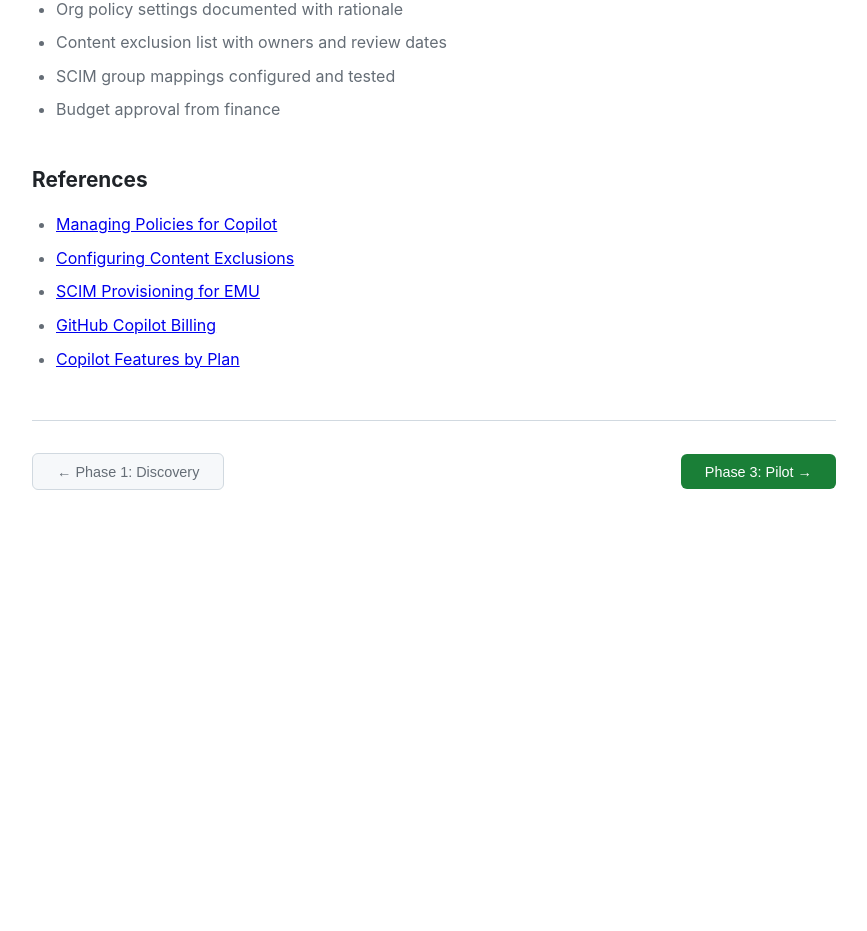
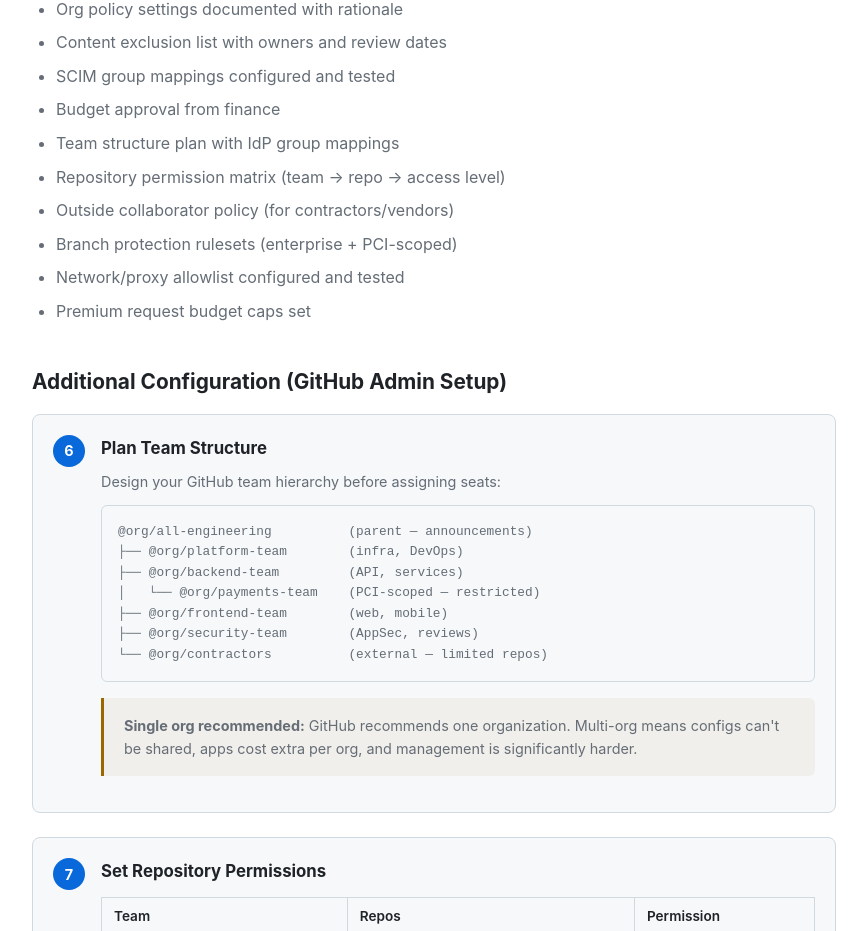
Before and after one commit to yuanlu380/Github-copilot-enablement, a React (Vite) app in the folder website/: page /#/phase-2 in a window 1280 px wide. Shown: the part 2851-3782 px from the top of the page, without its empty margins (276-1143 px from the left). Before the commit the page ends 3373 px from the top, so only its background shows below. Built offline with nearby package versions, Linux system fonts and the light colour scheme.

Commit message:
update webpage

```diff
--- a/website/src/pages/Phase2.jsx
+++ b/website/src/pages/Phase2.jsx
@@ -145,7 +145,110 @@
           <li>Content exclusion list with owners and review dates</li>
           <li>SCIM group mappings configured and tested</li>
           <li>Budget approval from finance</li>
+          <li>Team structure plan with IdP group mappings</li>
+          <li>Repository permission matrix (team → repo → access level)</li>
+          <li>Outside collaborator policy (for contractors/vendors)</li>
+          <li>Branch protection rulesets (enterprise + PCI-scoped)</li>
+          <li>Network/proxy allowlist configured and tested</li>
+          <li>Premium request budget caps set</li>
         </ul>
+      </section>
+
+      <section className="content-section">
+        <h2>Additional Configuration (GitHub Admin Setup)</h2>
+
+        <div className="step">
+          <div className="step-number">6</div>
+          <div className="step-content">
+            <h3>Plan Team Structure</h3>
+            <p>Design your GitHub team hierarchy before assigning seats:</p>
+            <pre className="code-block">{`@org/all-engineering          (parent — announcements)
+├── @org/platform-team        (infra, DevOps)
+├── @org/backend-team         (API, services)
+│   └── @org/payments-team    (PCI-scoped — restricted)
+├── @org/frontend-team        (web, mobile)
+├── @org/security-team        (AppSec, reviews)
+└── @org/contractors          (external — limited repos)`}</pre>
+            <div className="callout callout-warning">
+              <strong>Single org recommended:</strong> GitHub recommends one organization. Multi-org means configs can't be shared, apps cost extra per org, and management is significantly harder.
+            </div>
+          </div>
+        </div>
+
+        <div className="step">
+          <div className="step-number">7</div>
+          <div className="step-content">
+            <h3>Set Repository Permissions</h3>
+            <table className="content-table">
+              <thead>
+                <tr><th>Team</th><th>Repos</th><th>Permission</th></tr>
+              </thead>
+              <tbody>
+                <tr><td>@org/platform-team</td><td>org/platform-*</td><td>Admin</td></tr>
+                <tr><td>@org/backend-devs</td><td>org/api-*, org/services-*</td><td>Write</td></tr>
+                <tr><td>@org/security-team</td><td>All repositories</td><td>Read</td></tr>
+                <tr><td>@org/contractors</td><td>Assigned repos only</td><td>Write (limited)</td></tr>
+              </tbody>
+            </table>
+            <p>Set base org permission to <strong>None</strong> — access only through team membership.</p>
+          </div>
+        </div>
+
+        <div className="step">
+          <div className="step-number">8</div>
+          <div className="step-content">
+            <h3>Configure Branch Protection & Rulesets</h3>
+            <p>Enterprise-level rulesets enforce code quality across all repos:</p>
+            <table className="content-table">
+              <thead>
+                <tr><th>Rule</th><th>Setting</th><th>PCI-DSS Relevance</th></tr>
+              </thead>
+              <tbody>
+                <tr><td>Require pull request</td><td>Yes (2 approvals)</td><td>Req 6.3.2: Code review</td></tr>
+                <tr><td>Require CODEOWNERS review</td><td>Yes</td><td>Req 7: Authorized reviewers</td></tr>
+                <tr><td>Require status checks</td><td>Yes (CI + CodeQL)</td><td>Req 6.3.1: Automated testing</td></tr>
+                <tr><td>Block force pushes</td><td>Yes</td><td>Audit trail integrity</td></tr>
+                <tr><td>Signed commits (PCI repos)</td><td>Yes</td><td>Req 8: Identity verification</td></tr>
+              </tbody>
+            </table>
+          </div>
+        </div>
+
+        <div className="step">
+          <div className="step-number">9</div>
+          <div className="step-content">
+            <h3>Outside Collaborator Policy</h3>
+            <p>For contractors and external vendors:</p>
+            <ul>
+              <li>Only org owners can invite outside collaborators</li>
+              <li>Default permission: <strong>Read</strong> (elevated per-repo as needed)</li>
+              <li>Access expires after 90 days (review and renew)</li>
+              <li>No Copilot seat assigned to outside collaborators by default</li>
+              <li>Quarterly access review by GitHub admin</li>
+            </ul>
+          </div>
+        </div>
+
+        <div className="step">
+          <div className="step-number">10</div>
+          <div className="step-content">
+            <h3>Network & Proxy Configuration</h3>
+            <p>Ensure developer machines can reach Copilot services. Request these domains through your network team:</p>
+            <pre className="code-block">{`# Required domains (HTTPS/443)
+github.com
+api.github.com
+*.githubusercontent.com
+*.githubcopilot.com
+default.exp-tas.com
+
+# If SSL inspection is active:
+# Set NODE_EXTRA_CA_CERTS=/path/to/corporate-ca.pem
+# Or bypass inspection for Copilot domains`}</pre>
+            <div className="callout callout-warning">
+              <strong>#1 support issue:</strong> Copilot fails silently when blocked by proxy/firewall. Test connectivity before pilot starts.
+            </div>
+          </div>
+        </div>
       </section>
 
       <section className="content-section">
--- a/website/src/pages/Phase5.jsx
+++ b/website/src/pages/Phase5.jsx
@@ -120,8 +120,30 @@
           <li>Champion roster with assigned teams</li>
           <li>Rollout schedule with dates and seat counts</li>
           <li>Developer onboarding guide published to internal wiki</li>
+          <li>Troubleshooting guide distributed to all developers</li>
           <li>External contractor agreement addendum (if applicable)</li>
         </ul>
+      </section>
+
+      <section className="content-section">
+        <h2>Troubleshooting Guide</h2>
+        <p>Distribute this alongside the onboarding guide. Most issues fall into these categories:</p>
+        <table className="content-table">
+          <thead>
+            <tr><th>Issue</th><th>Likely Cause</th><th>Fix</th></tr>
+          </thead>
+          <tbody>
+            <tr><td>No suggestions appearing</td><td>Extension disabled or content excluded</td><td>Check status bar icon; verify repo not excluded</td></tr>
+            <tr><td>"Unable to connect"</td><td>Proxy/firewall blocking</td><td>Add Copilot domains to allowlist; set NODE_EXTRA_CA_CERTS</td></tr>
+            <tr><td>Auth failure / "Sign in"</td><td>SSO token expired</td><td>Re-authorize at github.com/settings/connections</td></tr>
+            <tr><td>Slow suggestions (&gt;3s)</td><td>Proxy latency or large context</td><td>Check VPN routing; close irrelevant tabs</td></tr>
+            <tr><td>Bad/irrelevant suggestions</td><td>Missing context</td><td>Open relevant files; check copilot-instructions.md</td></tr>
+            <tr><td>Extension conflicts</td><td>Tabnine/Codeium/CodeWhisperer</td><td>Disable other AI suggestion extensions</td></tr>
+          </tbody>
+        </table>
+        <div className="callout callout-warning">
+          <strong>Escalation path:</strong> Self-service → Copilot Champion → #copilot-support channel → IT ticket → GitHub Support (support.github.com)
+        </div>
       </section>
 
       <section className="content-section">
```
